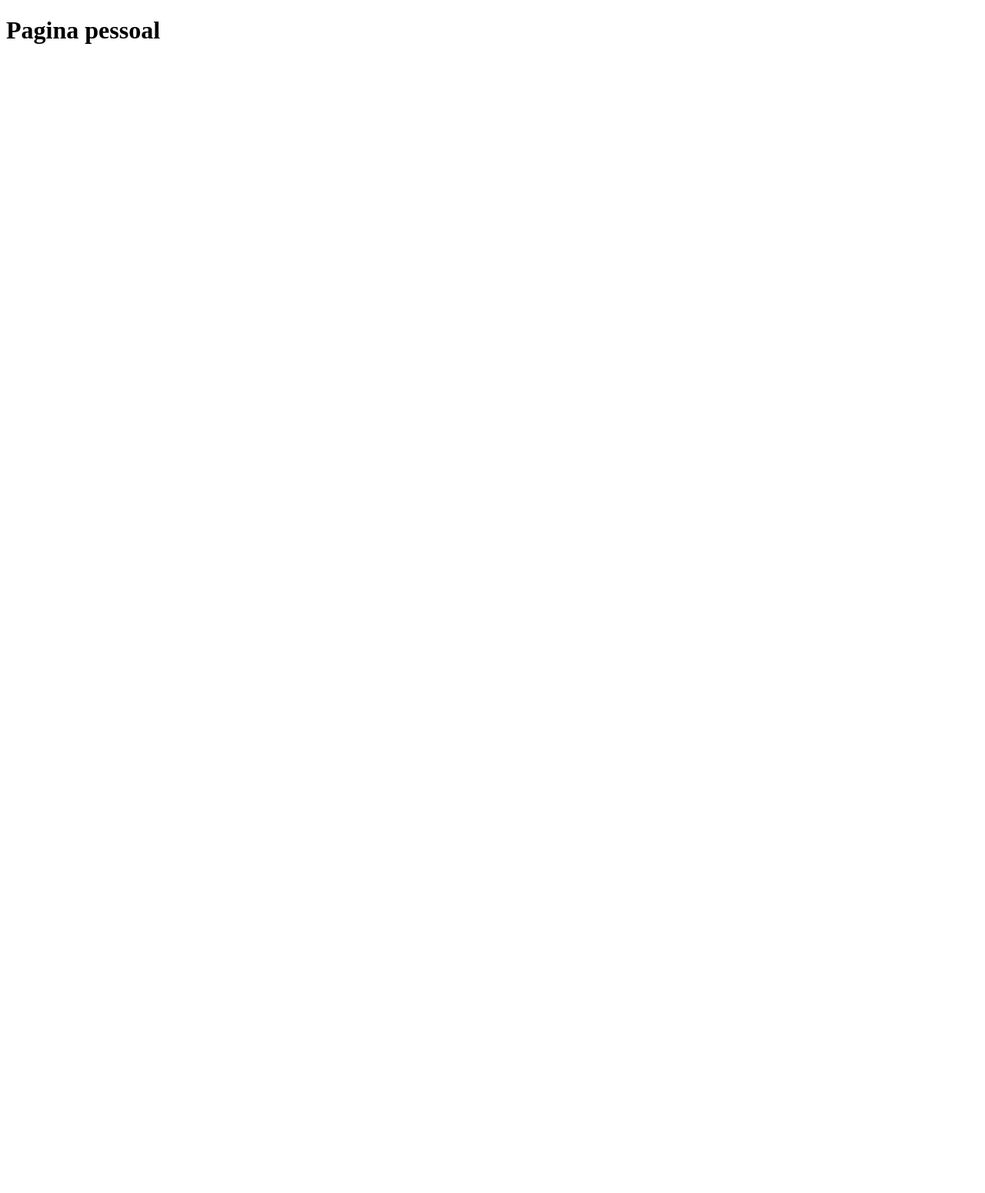
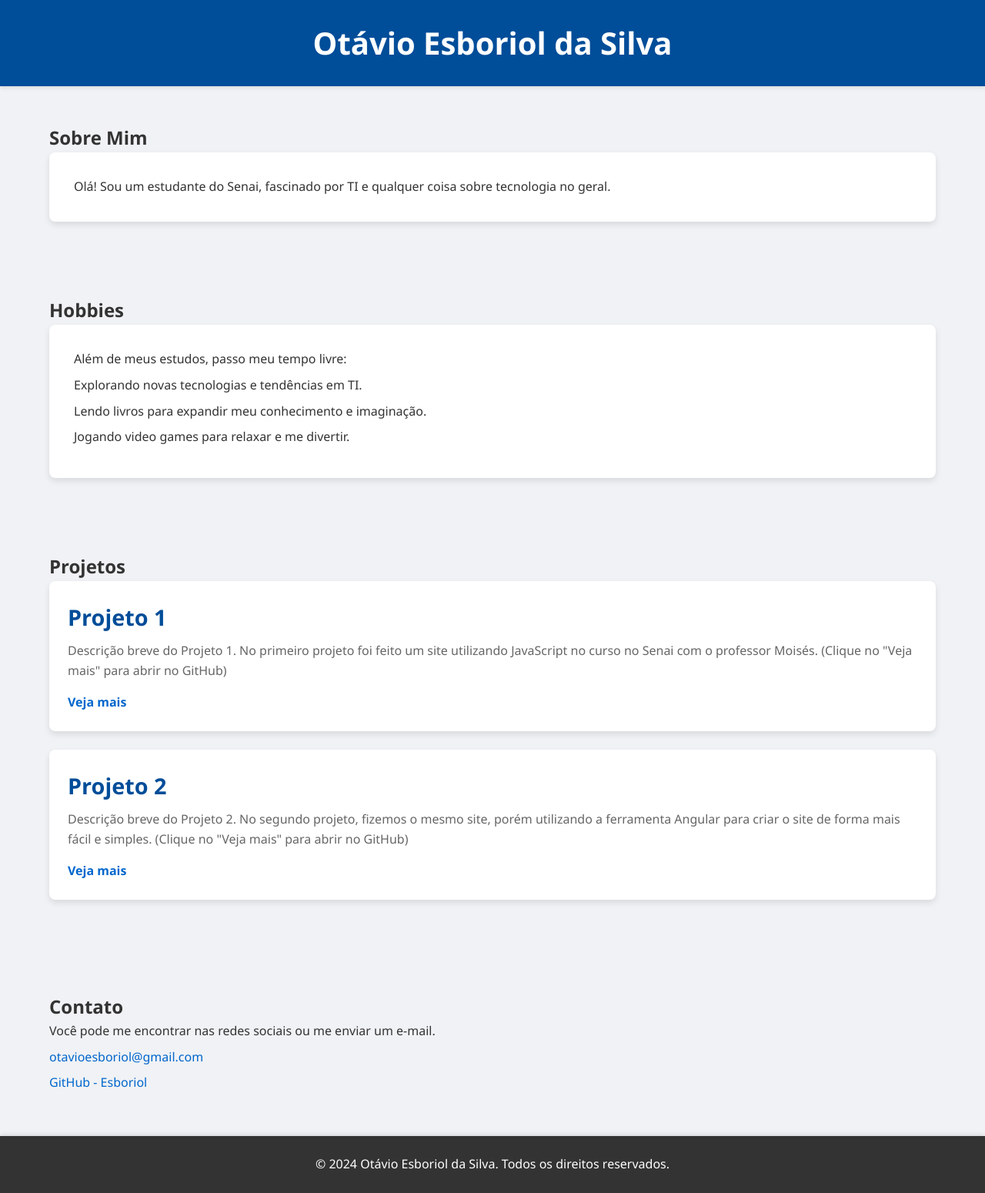
Before and after one commit to Esboriol/pagina-pessoal, a Flask app: page / in a window 1280 px wide. Before the commit the page is almost empty. Shown: the whole page at 77% size. Before the commit the page ends 57 px from the top, so only its background shows below. Run offline with Flask 3, Linux system fonts and the light colour scheme.

Commit message:
Espero que Funcione :)

```diff
--- a/templates/index.html
+++ b/templates/index.html
@@ -1,10 +1,192 @@
 <!DOCTYPE html>
-<html lang="en">
+<html lang="pt-br">
 <head>
     <meta charset="UTF-8">
-    <title>Title</title>
+    <meta name="viewport" content="width=device-width, initial-scale=1.0">
+    <title>Meu Site Pessoal</title>
+    <style>
+        /* Reset básico */
+        * {
+            margin: 0;
+            padding: 0;
+            box-sizing: border-box;
+        }
+
+        body {
+            font-family: 'Segoe UI', Tahoma, Geneva, Verdana, sans-serif;
+            line-height: 1.6;
+            color: #333;
+            background: #f0f2f5;
+        }
+
+        header {
+            background: #004d99;
+            color: #fff;
+            padding: 1.5rem 0;
+            text-align: center;
+            box-shadow: 0 2px 5px rgba(0,0,0,0.1);
+        }
+
+        header h1 {
+            margin: 0;
+            font-size: 2.5rem;
+        }
+
+        section {
+            padding: 3rem 0;
+        }
+
+        section .container {
+            width: 90%;
+            max-width: 1200px;
+            margin: 0 auto;
+        }
+
+        .section-content {
+            background: #fff;
+            border-radius: 8px;
+            box-shadow: 0 4px 8px rgba(0,0,0,0.1);
+            padding: 2rem;
+            transition: transform 0.3s ease;
+        }
+
+        .section-content:hover {
+            transform: translateY(-5px);
+        }
+
+        footer {
+            background: #333;
+            color: #fff;
+            padding: 1.5rem 0;
+            text-align: center;
+            box-shadow: 0 -2px 5px rgba(0,0,0,0.1);
+        }
+
+        footer p {
+            margin: 0;
+        }
+
+        ul {
+            list-style: none;
+        }
+
+        ul li {
+            margin: 0.5rem 0;
+        }
+
+        a {
+            color: #0066cc;
+            text-decoration: none;
+            transition: color 0.3s ease;
+        }
+
+        a:hover {
+            color: #004d99;
+            text-decoration: underline;
+        }
+
+        .project {
+            background: #fff;
+            border-radius: 8px;
+            box-shadow: 0 4px 8px rgba(0,0,0,0.1);
+            padding: 1.5rem;
+            margin-bottom: 1.5rem;
+            transition: transform 0.3s ease;
+        }
+
+        .project:hover {
+            transform: translateY(-5px);
+        }
+
+        .project h3 {
+            margin-bottom: 0.5rem;
+            font-size: 1.8rem;
+            color: #004d99;
+        }
+
+        .project p {
+            margin-bottom: 1rem;
+            font-size: 1rem;
+            color: #666;
+        }
+
+        .project a {
+            color: #0066cc;
+            text-decoration: none;
+            font-weight: bold;
+        }
+
+        .project a:hover {
+            color: #004d99;
+            text-decoration: underline;
+        }
+
+        @media (max-width: 768px) {
+            section .container {
+                width: 95%;
+            }
+        }
+    </style>
 </head>
 <body>
-    <h1>Pagina pessoal</h1>
+    <header>
+        <div class="container">
+            <h1>Otávio Esboriol da Silva</h1>
+        </div>
+    </header>
+    <section id="sobre">
+        <div class="container">
+            <h2>Sobre Mim</h2>
+            <div class="section-content">
+                <p>Olá! Sou um estudante do Senai, fascinado por TI e qualquer coisa sobre tecnologia no geral.</p>
+            </div>
+        </div>
+    </section>
+    <section id="hobbies">
+        <div class="container">
+            <h2>Hobbies</h2>
+            <div class="section-content">
+                <p>Além de meus estudos, passo meu tempo livre:</p>
+                <ul>
+                    <li>Explorando novas tecnologias e tendências em TI.</li>
+                    <li>Lendo livros para expandir meu conhecimento e imaginação.</li>
+                    <li>Jogando video games para relaxar e me divertir.</li>
+                </ul>
+            </div>
+        </div>
+    </section>
+
+    <section id="projetos">
+        <div class="container">
+            <h2>Projetos</h2>
+            <div class="project">
+                <h3>Projeto 1</h3>
+                <p>Descrição breve do Projeto 1. No primeiro projeto foi feito um site utilizando JavaScript no curso no Senai com o professor Moisés. (Clique no "Veja mais" para abrir no GitHub)</p>
+                <a href="https://github.com/Esboriol/Algoritmos_JavaScript/tree/main/projeto_site" target="_blank">Veja mais</a>
+            </div>
+            <div class="project">
+                <h3>Projeto 2</h3>
+                <p>Descrição breve do Projeto 2. No segundo projeto, fizemos o mesmo site, porém utilizando a ferramenta Angular para criar o site de forma mais fácil e simples. (Clique no "Veja mais" para abrir no GitHub)</p>
+                <a href="https://github.com/Esboriol/Algoritmos_JavaScript/tree/main/homes-app-angular" target="_blank">Veja mais</a>
+            </div>
+            <!-- Adicione mais projetos conforme necessário -->
+        </div>
+    </section>
+
+    <section id="contato">
+        <div class="container">
+            <h2>Contato</h2>
+            <p>Você pode me encontrar nas redes sociais ou me enviar um e-mail.</p>
+            <ul>
+                <li><a href="mailto:otavioesboriol@gmail.com">otavioesboriol@gmail.com</a></li>
+                <li><a href="https://github.com/Esboriol" target="_blank">GitHub - Esboriol</a></li>
+            </ul>
+        </div>
+    </section>
+    <footer>
+        <div class="container">
+            <p>&copy; 2024 Otávio Esboriol da Silva. Todos os direitos reservados.</p>
+        </div>
+    </footer>
 </body>
 </html>
```
